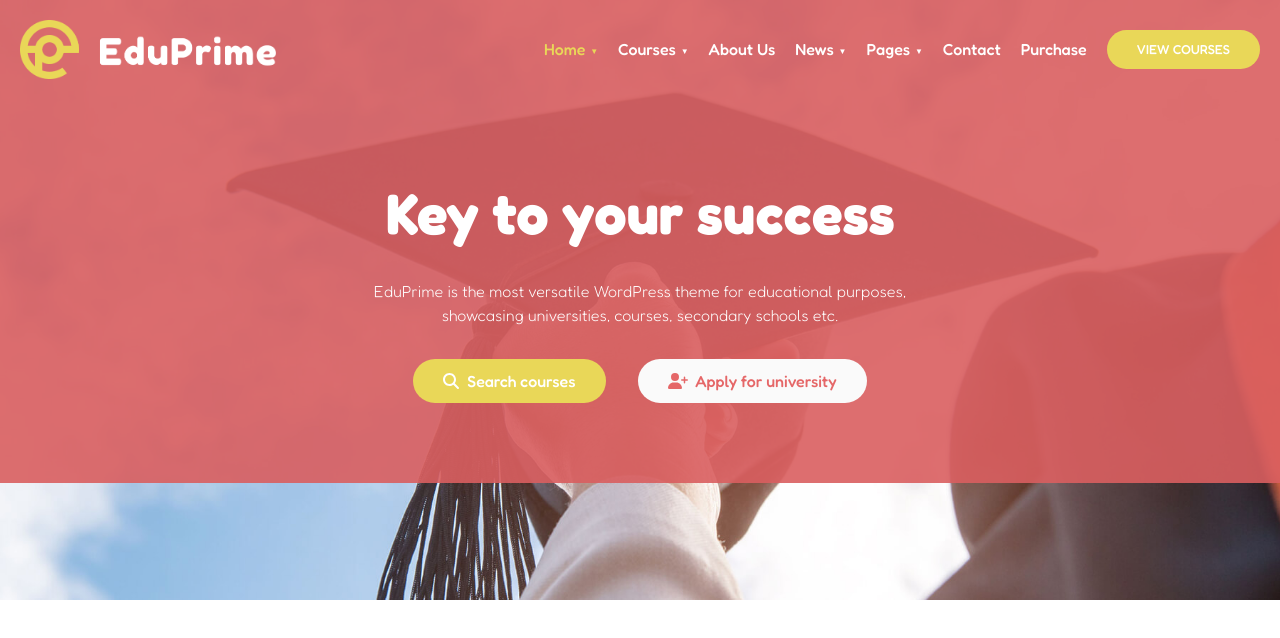
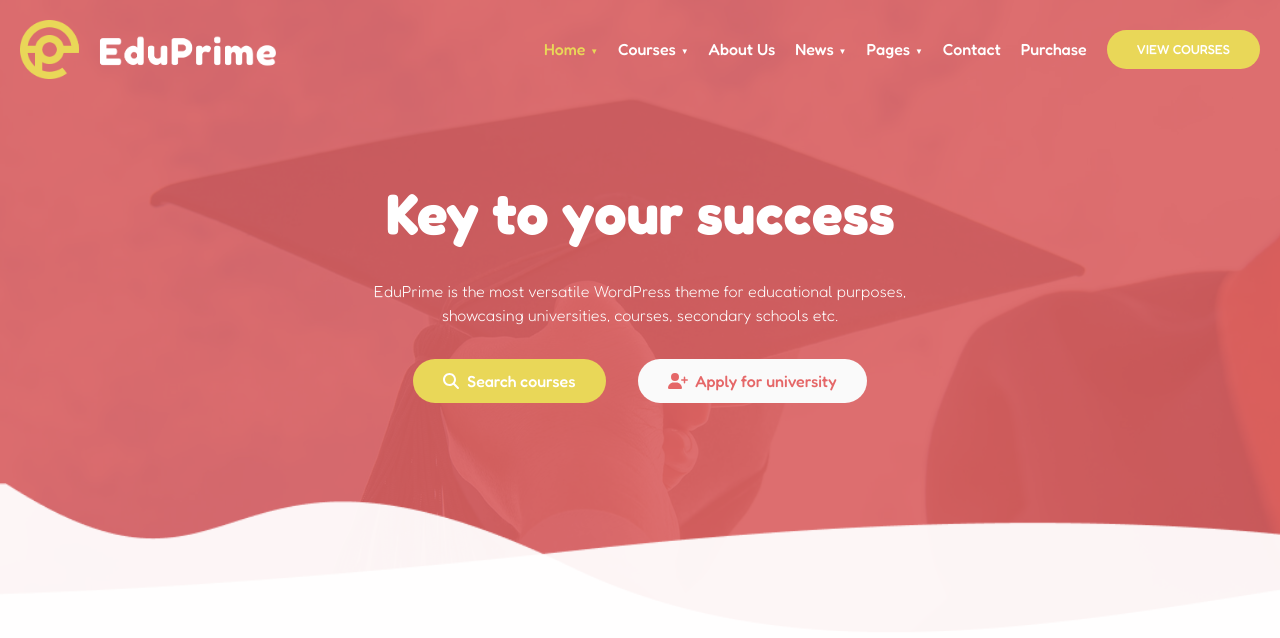
Before and after one commit to DarioGiusino/proj-html-vuejs, a Vue app: page / in a window 1280 px wide. Shown: the top 638 px of the page. Built offline with nearby package versions, Linux system fonts and the light colour scheme.

Commit message:
added wave to header

```diff
--- a/src/components/AppHeader.vue
+++ b/src/components/AppHeader.vue
@@ -34,6 +34,9 @@ export default {
                 showcasing
                 universities, courses, secondary schools etc.</p>
         </jumbotron>
+
+        <!-- # wave -->
+        <div class="header-wave"></div>
     </header>
 </template>
 
@@ -41,11 +44,13 @@ export default {
 @use '../assets/scss/partials/variables.scss' as *;
 
 header {
-    height: 600px;
+    // height: 600px;
     background-image: url('../assets/img/theme_slider2_bg-1.jpg');
     background-repeat: no-repeat;
     background-size: cover;
+    background-position: center;
     color: $text-white-1;
+    position: relative;
 
     nav {
         padding: 1.25rem;
@@ -73,5 +78,12 @@ header {
         width: 35rem;
         font-weight: 300;
     }
+
+    .header-wave {
+        height: 10rem;
+        background-color: $bg-red-2;
+        background-size: cover;
+        background-image: url('../assets/img/Wave-1.png');
+    }
 }
 </style>
```
